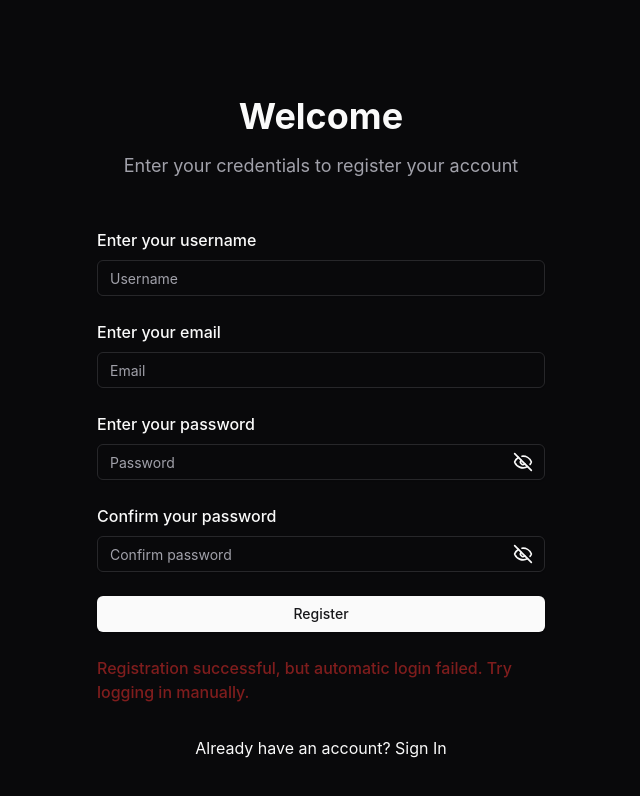
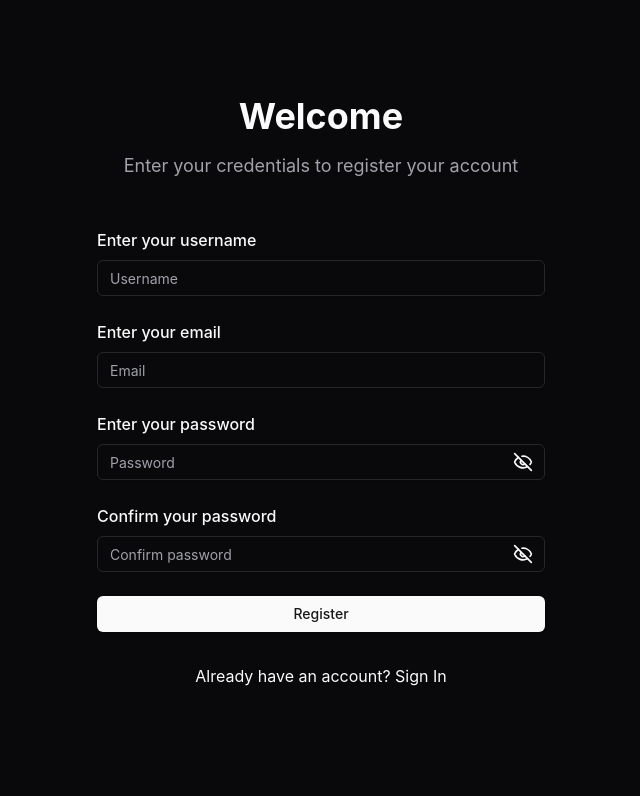
Before and after one commit to Adz1q/NextMessageFrontend, a Next.js app: page /register in a window 1280 px wide. Shown: the top 796 px of the page, without its empty margins (319-959 px from the left). Built offline with nearby package versions, Linux system fonts and the light colour scheme.

Commit message:
register-form default error set to ""

```diff
--- a/src/components/register-form/register-form.tsx
+++ b/src/components/register-form/register-form.tsx
@@ -34,7 +34,7 @@ const formSchema = z.object({
 });
 
 export default function RegisterForm() {
-    const [error, setError] = useState<string>("Registration successful, but automatic login failed. Try logging in manually.");
+    const [error, setError] = useState<string>("");
     const [showPassword, setShowPassword] = useState<boolean>(false);
     const [showConfirmPassword, setShowConfirmPassword] = useState<boolean>(false);
 
```
